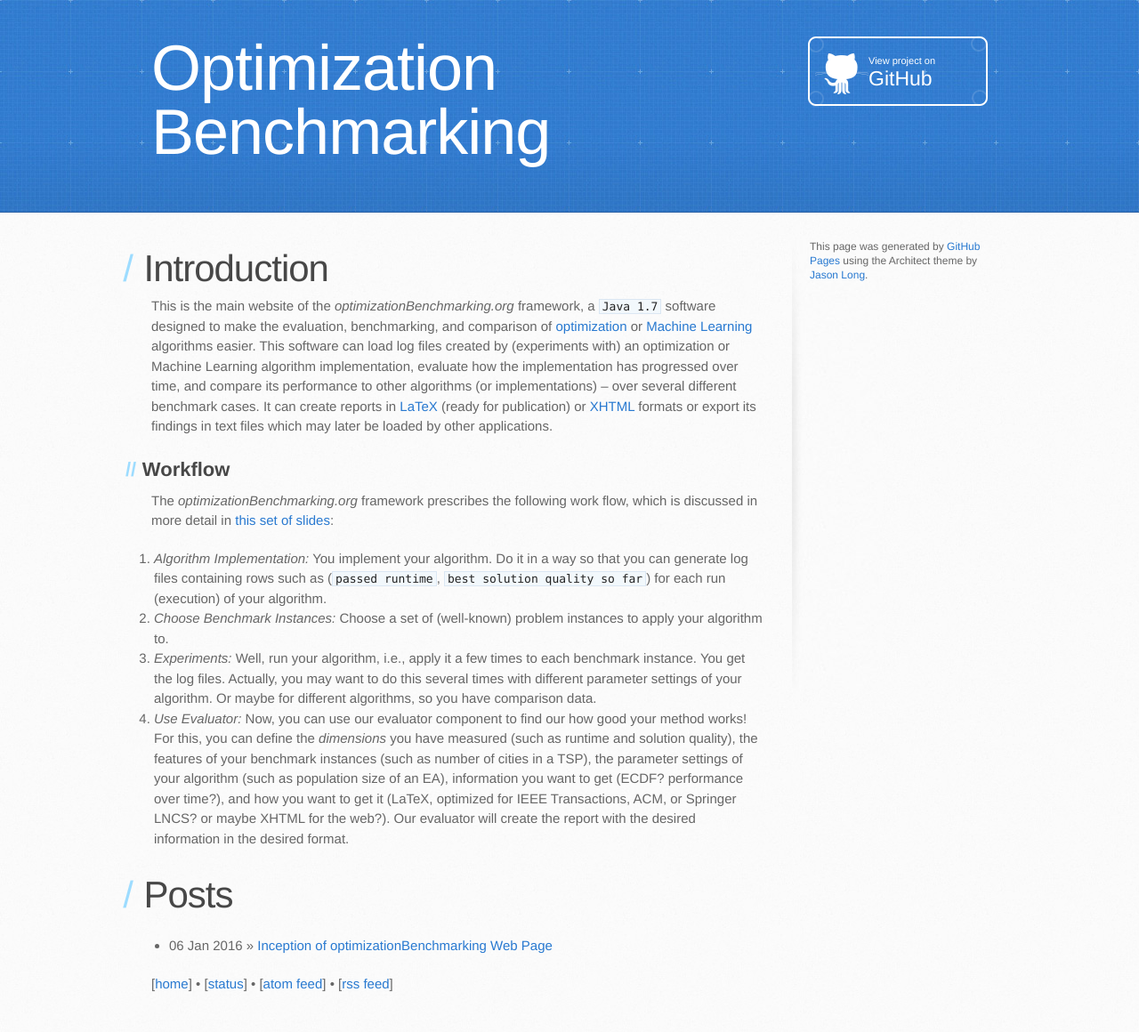
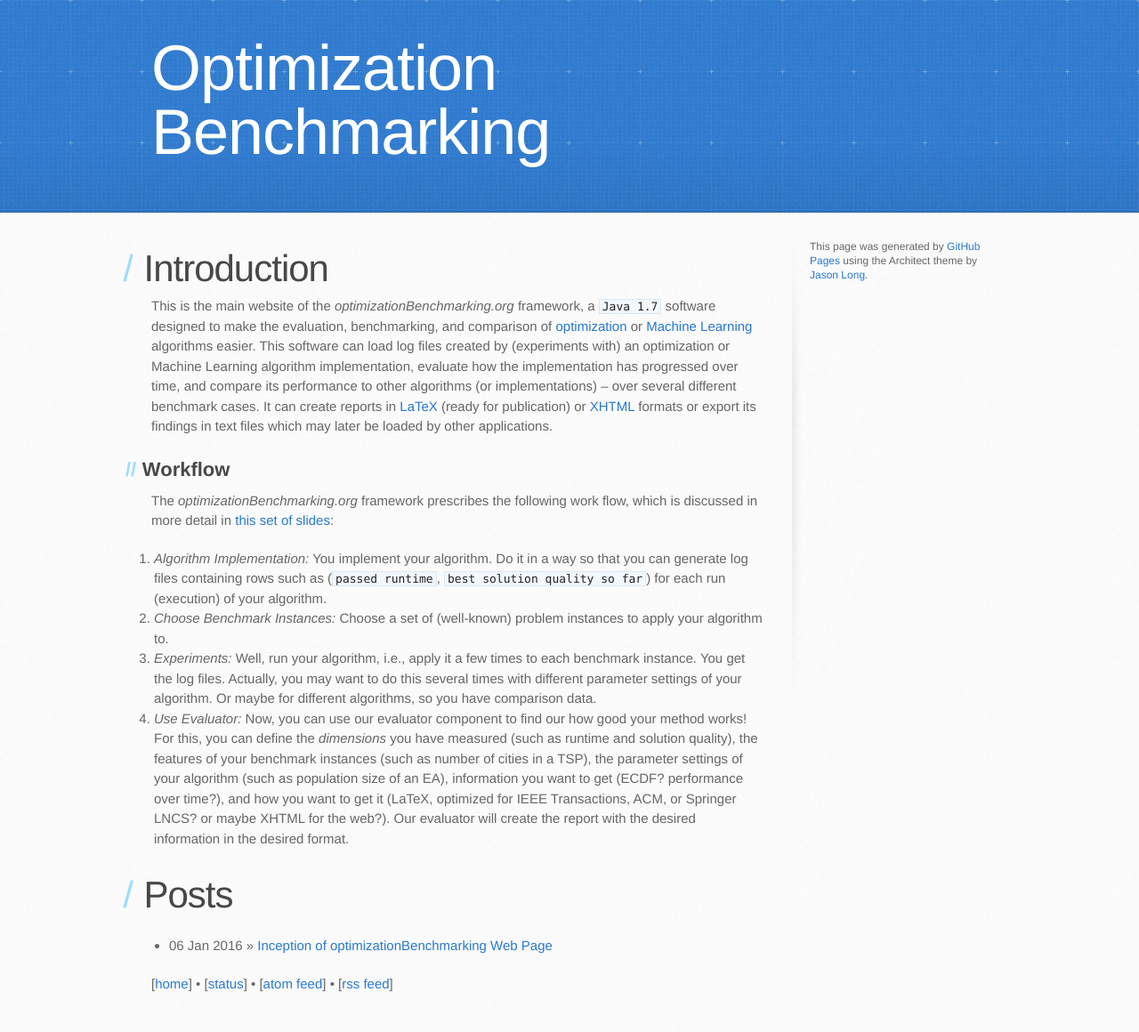
Before and after one commit to optimizationBenchmarking/optimizationBenchmarking.github.io, a Jekyll site: the page built from index.md, in a window 1280 px wide. Shown: the whole page at 89% size. Built offline with Jekyll 4.4.1, drawn with Linux system fonts in a browser that asks for light colours; Markdown is read by kramdown in place of the engine named in the settings.

Commit message:
Updated Basic Style

```diff
--- a/_layouts/default.html
+++ b/_layouts/default.html
@@ -14,10 +14,8 @@
 <![endif]-->
 <title>{{ page.title }}</title>
 </head><body><header>
-<div class="inner">
-<a href="{{ site.baseurl }}"><h1>{{ site.name }}</h1></a>
-<a href="https://github.com/optimizationBenchmarking/" class="button"><small>View project on</small> GitHub</a>
-</div></header><div id="content-wrapper">
+<div class="inner"><a href="{{ site.baseurl }}"><h1>{{ site.name }}</h1></a></div></header>
+<div id="content-wrapper">
   <div class="inner clearfix">
     <section id="main-content">{{ content }}<p>[<a href="{{ site.baseurl }}">home</a>] &bull; [<a href="{{ site.baseurl }}/status.html">status</a>] &bull; [<a href="{{ site.baseurl }}/atom.xml">atom feed</a>] &bull; [<a href="{{ site.baseurl }}/rss.xml">rss feed</a>]</p></section>
     <aside id="sidebar">
```
